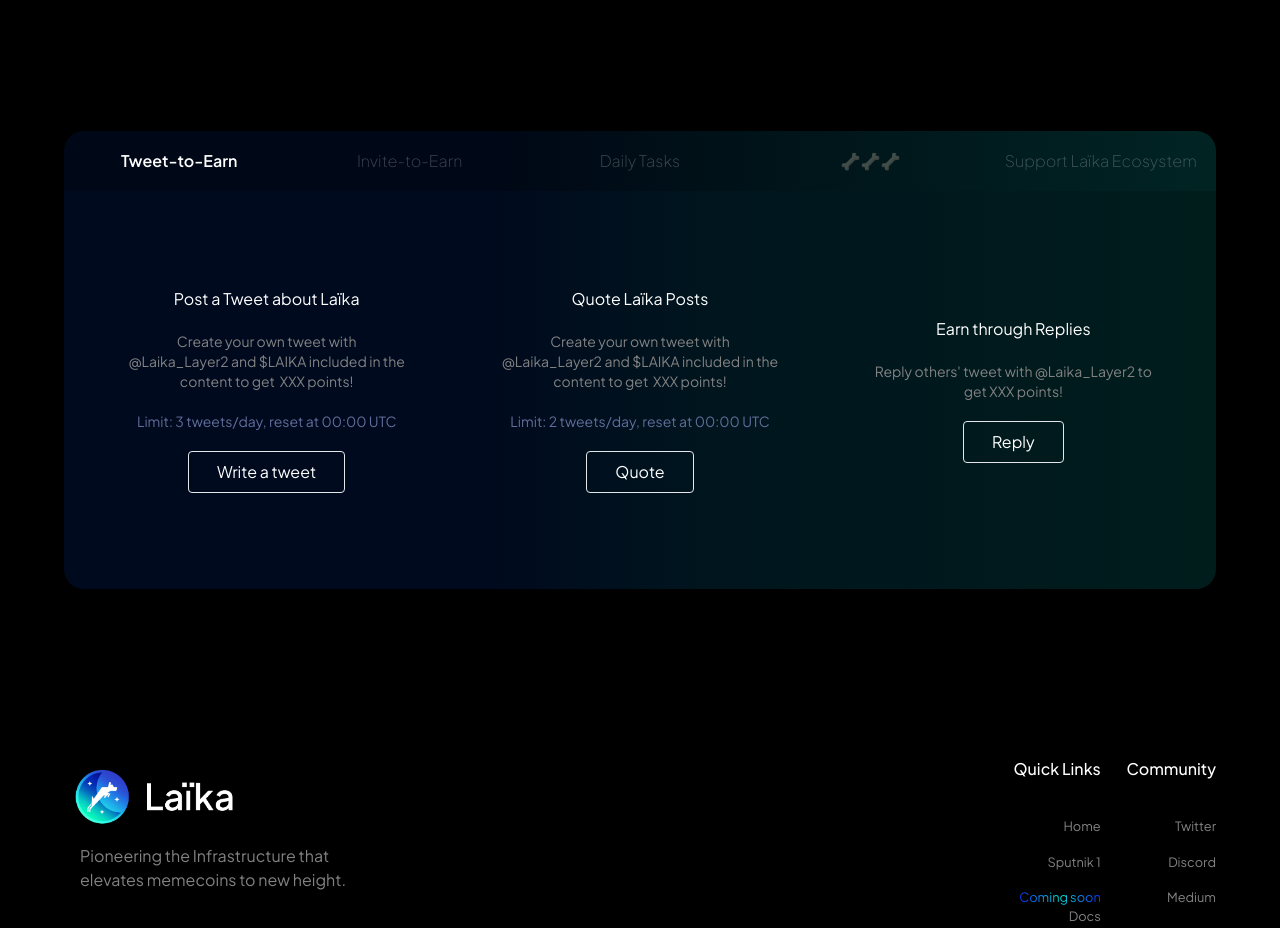
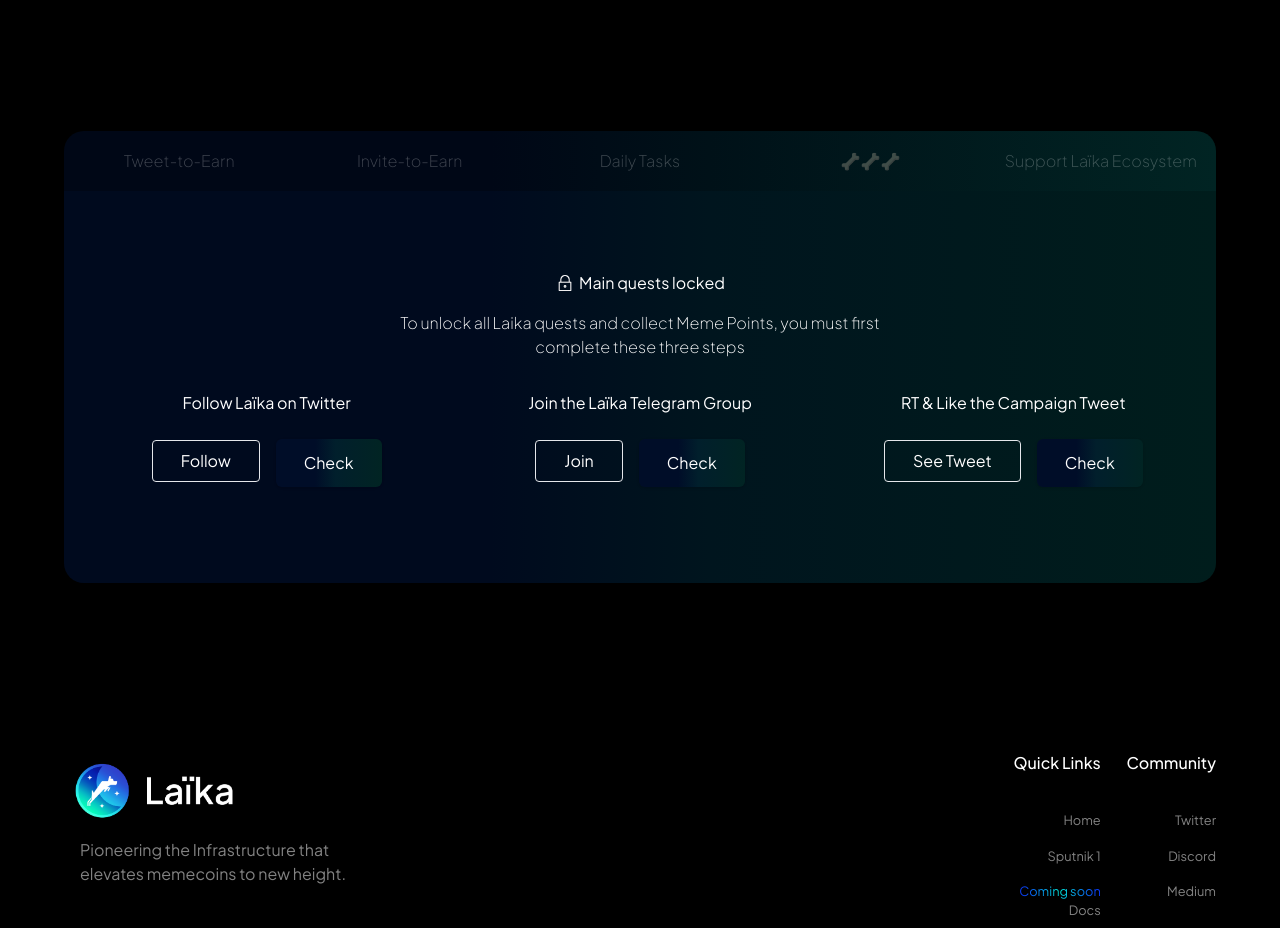
Before and after one commit to AbdurRehman1312/Laika_website, a React (Vite) app: page /sputnik in a window 1280 px wide. Shown: the part 1180-2108 px from the top of the page. Built offline with nearby package versions, Linux system fonts and the light colour scheme.

Commit message:
Tabs sputnik default design

```diff
--- a/src/components/Quests.jsx
+++ b/src/components/Quests.jsx
@@ -4,7 +4,7 @@
 import ProgressBar from "./ProgressBar";
 
 const Quests = () => {
-  const [activeTab, setActiveTab] = useState("tweetToEarn");
+  const [activeTab, setActiveTab] = useState("mainQuest");
 
   const handleTabClick = (tab) => {
     setActiveTab(tab);
@@ -274,65 +274,10 @@
             </div>
           </div>
         );
-      default:
-        return null;
-    }
-  };
-
-  return (
-    <>
-      <section className="my-8 md:my-32">
-        <div className="w-full rounded-[20px]">
-          <div className="grid grid-cols-1 md:grid-cols-3 lg:grid-cols-5 gap-3 md:gap-3 lg:gap-0 xl:gap-0 bg-dark-gradient2 py-10 md:py-5 lg:py-0 h-[40vh] xl:h-[60px] lg:h-[70px] md:h-[90px] text-center items-center rounded-t-[20px]">
-            <button
-              className={`text-white  ${activeTab === "tweetToEarn"
-                ? "opacity-100 font-semibold"
-                : "opacity-25 font-extralight "
-                }`}
-              onClick={() => handleTabClick("tweetToEarn")}
-            >
-              Tweet-to-Earn
-            </button>
-            <button
-              className={`text-white  ${activeTab === "inviteToEarn"
-                ? "opacity-100 font-semibold"
-                : "opacity-25 font-extralight"
-                }`}
-              onClick={() => handleTabClick("inviteToEarn")}
-            >
-              Invite-to-Earn
-            </button>
-            <button
-              className={`text-white  ${activeTab === "dailyTasks"
-                ? "opacity-100 font-semibold"
-                : "opacity-25 font-extralight"
-                }`}
-              onClick={() => handleTabClick("dailyTasks")}
-            >
-              Daily Tasks
-            </button>
-            <button
-              className={`text-white  ${activeTab === "🦴🦴🦴"
-                ? "opacity-100 font-semibold"
-                : "opacity-25 font-extralight"
-                }`}
-              onClick={() => handleTabClick("🦴🦴🦴")}
-            >
-              🦴🦴🦴
-            </button>
-            <button
-              className={`text-white   ${activeTab === "supportLaika"
-                ? "opacity-100 font-semibold"
-                : "opacity-25 font-extralight"
-                }`}
-              onClick={() => handleTabClick("supportLaika")}
-            >
-              Support Laïka Ecosystem
-            </button>
-          </div>
-          <div className="bg-dark-gradient py-12 rounded-b-[20px]">
-            {renderContent()}
-            {/* <>
+      case "mainQuest":
+        return(
+          <>
+           {/* <>
             <div className="flex flex-col items-center gap-4 py-8">
               <div className="flex items-center gap-1">
                 <img src={images.lock} alt="" width={20} />
@@ -440,6 +385,133 @@
               </div>
             </div>
           </> */}
+
+          <div className="flex flex-col items-center gap-4 py-8">
+            <div className="flex items-center gap-1">
+              <img src={images.lock} alt="" width={20} />
+              <h1 className="text-white text-center">Main quests locked</h1>
+            </div>
+
+            <p className="text-white font-extralight text-center w-full max-w-xs md:max-w-md lg:max-w-lg">
+            To unlock all Laika quests and collect Meme Points, you must first complete these three steps
+            </p>
+          </div>
+          <div className="grid grid-cols-1 md:grid-cols-2 lg:grid-cols-3 mt-5 md:mt-0 gap-8 md:gap-6  mx-7 pb-12">
+            <div className="flex flex-col items-center gap-5">
+              <h1 className="text-white text-center">
+                Follow Laïka on Twitter
+              </h1>
+              <div className="flex gap-4 items-center justify-center">
+                <a
+                  href="https://twitter.com/Laika_Layer2/"
+                  target="_blank"
+                  className="border rounded py-2 px-7 text-white"
+                >
+                  Follow
+                </a>
+                <a href="https://zealy.io/cw/laikalayer2/questboard" target="_blank">
+                  <Button name="Check" style="px-7 " />
+                </a>
+              </div>
+            </div>
+            <div className="flex flex-col items-center gap-5">
+              <h1 className="text-white text-center">
+              Join the Laïka Telegram Group
+              </h1>
+              <div className="flex gap-4 items-center justify-center">
+                <a
+                  href="https://discord.com/invite/YTHa4fda5r"
+                  target="_blank"
+                  className="border rounded py-2 px-7 text-white"
+                >
+                  Join
+                </a>
+                <a href="https://zealy.io/cw/laikalayer2/questboard" target="_blank">
+                  <Button name="Check" style="px-7 " />
+                </a>
+              </div>
+            </div>
+            <div className="flex flex-col items-center gap-5">
+              <h1 className="text-white text-center">
+                RT & Like the Campaign Tweet
+              </h1>
+              <div className="flex gap-4 items-center justify-center">
+              <a
+                  href="https://twitter.com/Laika_Layer2/status/1768690859673874692"
+                  target="_blank"
+                  className="border rounded py-2 px-7 text-white"
+                >
+                  See Tweet
+                </a>
+                <a href="https://zealy.io/cw/laikalayer2/questboard" target="_blank">
+                  <Button name="Check" style="px-7 " />
+                </a>
+              </div>
+            </div>
+          </div>
+        </>
+
+
+
+        );
+      default:
+        return null;
+    }
+  };
+
+  return (
+    <>
+      <section className="my-8 md:my-32">
+        <div className="w-full rounded-[20px]">
+          <div className="grid grid-cols-1 md:grid-cols-3 lg:grid-cols-5 gap-3 md:gap-3 lg:gap-0 xl:gap-0 bg-dark-gradient2 py-10 md:py-5 lg:py-0 h-[40vh] xl:h-[60px] lg:h-[70px] md:h-[90px] text-center items-center rounded-t-[20px]">
+            <button
+              className={`text-white  ${activeTab === "tweetToEarn"
+                ? "opacity-100 font-semibold"
+                : "opacity-25 font-extralight "
+                }`}
+              onClick={() => handleTabClick("tweetToEarn")}
+            >
+              Tweet-to-Earn
+            </button>
+            <button
+              className={`text-white  ${activeTab === "inviteToEarn"
+                ? "opacity-100 font-semibold"
+                : "opacity-25 font-extralight"
+                }`}
+              onClick={() => handleTabClick("inviteToEarn")}
+            >
+              Invite-to-Earn
+            </button>
+            <button
+              className={`text-white  ${activeTab === "dailyTasks"
+                ? "opacity-100 font-semibold"
+                : "opacity-25 font-extralight"
+                }`}
+              onClick={() => handleTabClick("dailyTasks")}
+            >
+              Daily Tasks
+            </button>
+            <button
+              className={`text-white  ${activeTab === "🦴🦴🦴"
+                ? "opacity-100 font-semibold"
+                : "opacity-25 font-extralight"
+                }`}
+              onClick={() => handleTabClick("🦴🦴🦴")}
+            >
+              🦴🦴🦴
+            </button>
+            <button
+              className={`text-white   ${activeTab === "supportLaika"
+                ? "opacity-100 font-semibold"
+                : "opacity-25 font-extralight"
+                }`}
+              onClick={() => handleTabClick("supportLaika")}
+            >
+              Support Laïka Ecosystem
+            </button>
+          </div>
+          <div className="bg-dark-gradient py-12 rounded-b-[20px]">
+            {renderContent()}
           </div>
         </div>
       </section>
```
